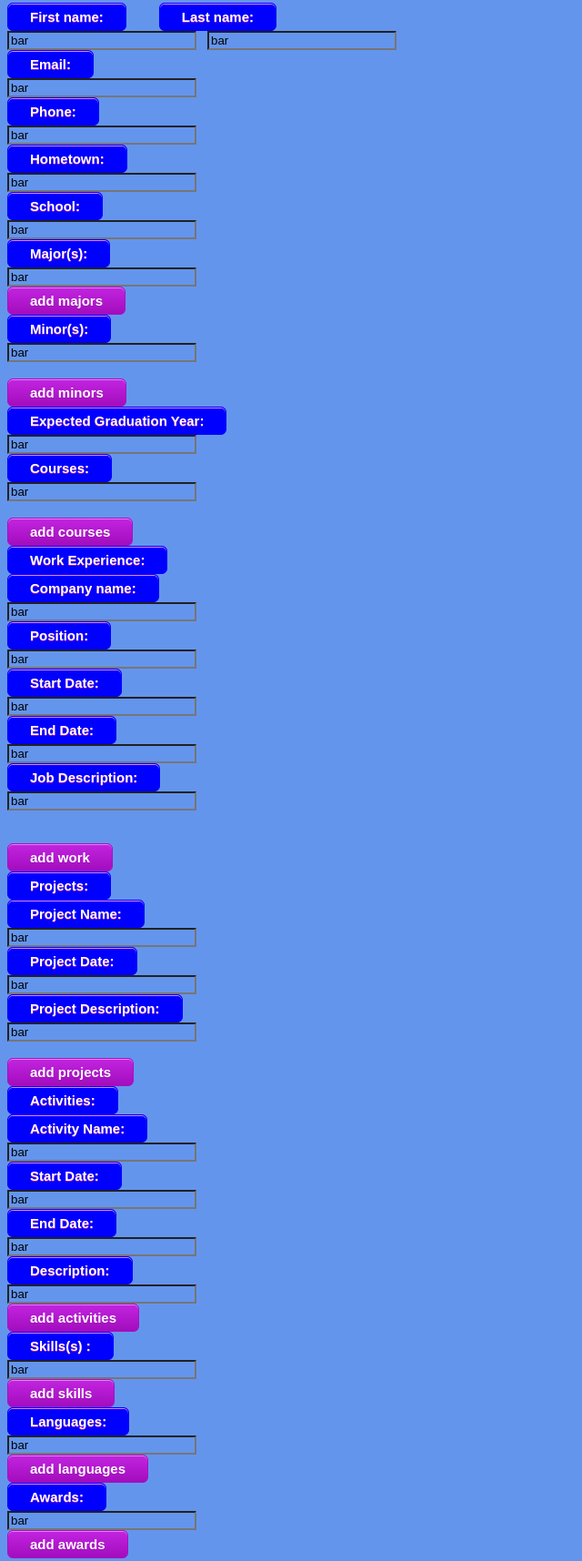
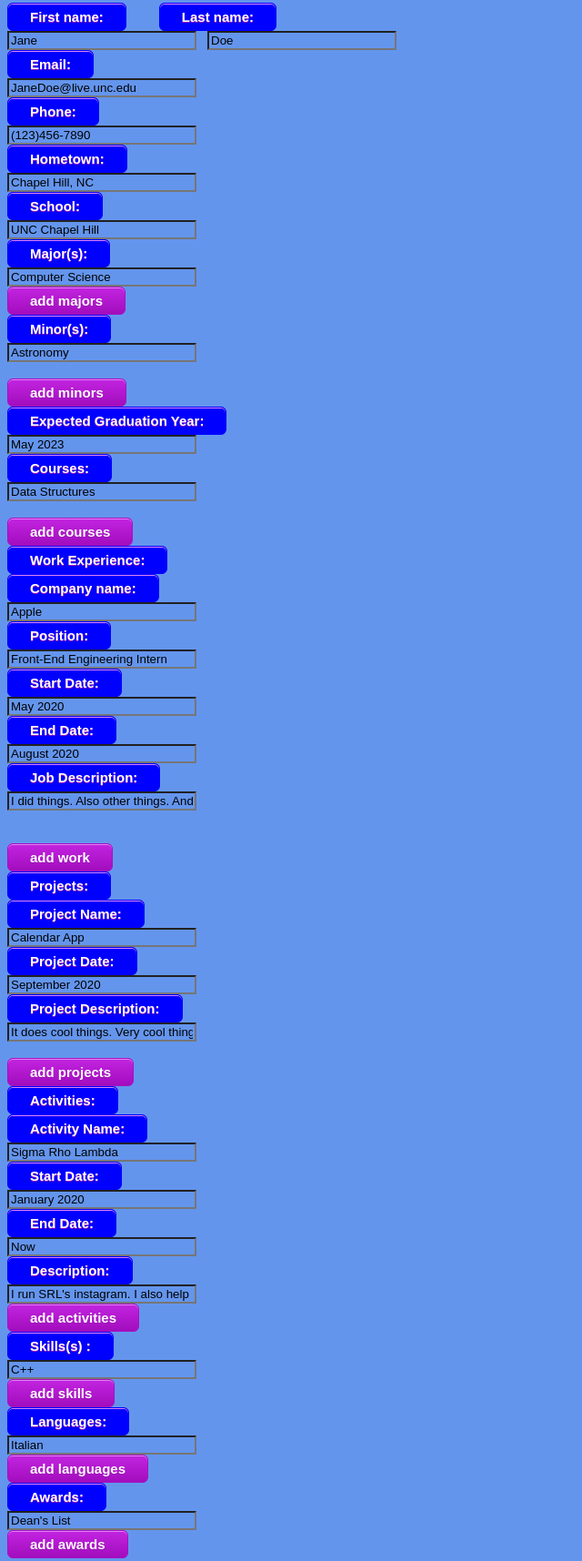
Before and after one commit to elk1181/rose-start, a website: page information.html in a window 1280 px wide. Shown: the part 154-1870 px from the top of the page at 91% size, without its empty margins (0-640 px from the left). Drawn offline with nearby package versions, Linux system fonts and the light colour scheme.

Commit message:
push time :)

```diff
--- a/information.html
+++ b/information.html
@@ -78,28 +78,28 @@ button:active {
   <form id="example-form" method="post">
 
     <label for="first_name">First name: </label> &nbsp;  &nbsp; &nbsp; &nbsp; <label for="last_name">Last name: </label> <br>
-    <input type="text" name="first_name" value="bar"/> &nbsp;  <input type="text" name="last_name" value="bar"/>
+    <input type="text" name="first_name" value="Jane"/> &nbsp;  <input type="text" name="last_name" value="Doe"/>
       <br>
 
       <label for="email">Email: </label><br>
-      <input type="text" name="email" value="bar"/>
+      <input type="text" name="email" value="JaneDoe@live.unc.edu"/>
       <br>
       <label for="phone">Phone:</label><br>
-      <input type="text" name="phone" value="bar"/>
+      <input type="text" name="phone" value="(123)456-7890"/>
       <br>
 
       <label for="town">Hometown:</label><br>
 
-      <input type="text" name="town" value="bar"/>
+      <input type="text" name="town" value="Chapel Hill, NC"/>
       <br>
       <label for="school">School:</label><br>
-      <input type="text" name="school" value="bar"/>
+      <input type="text" name="school" value="UNC Chapel Hill"/>
       <br>
       <label for="major">Major(s): </label><br>
 
 
  <div id="major">
-      <input  type="text" name="major" value="bar"/>
+      <input  type="text" name="major" value="Computer Science"/>
       <br>
     </div>
       <div id="majorsE">
@@ -109,7 +109,7 @@ button:active {
 
       <label for="minor">Minor(s): </label><br>
 <div id="minors">
-      <input  type="text" name="minor" value="bar"/>
+      <input  type="text" name="minor" value="Astronomy"/>
       <br>
     </div>
       <div id="minorsE">
@@ -121,12 +121,12 @@ button:active {
       <br>
 
       <label for="graduation_year">Expected Graduation Year: </label><br>
-      <input type="text" name="graduation_year" value="bar"/> <br>
+      <input type="text" name="graduation_year" value="May 2023"/> <br>
 
 
       <label for="courses">Courses: </label><br>
       <div id="courses">
-      <input type="text" name="courses"  value="bar"/>
+      <input type="text" name="courses"  value="Data Structures"/>
        <br>
 
     </div>
@@ -140,20 +140,20 @@ button:active {
 
 <div id="work_experiences" name="work_experience">
   <label for="work_experiences['company_name']">Company name: </label><br>
-      <input type="text" name="work_experience['company_name']" value="bar"/>
+      <input type="text" name="work_experience['company_name']" value="Apple"/>
       <br>
       <label for="work_experience['position']">Position: </label><br>
-      <input type="text" name="work_experience['position']" value="bar"/>
+      <input type="text" name="work_experience['position']" value="Front-End Engineering Intern"/>
       <br>
 
       <label for="work_experience['start_date']">Start Date: </label><br>
-      <input type="text" name="work_experience['start_date']" value="bar"/>
+      <input type="text" name="work_experience['start_date']" value="May 2020"/>
 <br>
 <label for="work_experience['end_date']">End Date: </label><br>
-      <input type="text" name="work_experience['end_date']" value="bar"/>
+      <input type="text" name="work_experience['end_date']" value="August 2020"/>
       <br>
       <label for="work_experience['job_description']">Job Description: </label><br>
-      <input type="text" name="work_experience['job_description']" value="bar"/>
+      <input type="text" name="work_experience['job_description']" value="I did things. Also other things. And some other very very cool secret thingsl"/>
 
 </div>
 <br>
@@ -167,13 +167,13 @@ button:active {
 <label for="projects">Projects: </label><br>
      <div id="projects">
       <label for="projects['project_name']"> Project Name: </label><br>
-<input type="text" name="projects['project_name']" value="bar"/>
+<input type="text" name="projects['project_name']" value="Calendar App"/>
 <br>
 <label for="projects['date']">Project Date: </label><br>
-<input type="text" name="projects['date']" value="bar"/>
+<input type="text" name="projects['date']" value="September 2020"/>
 <br>
 <label for="projects['description']">Project Description: </label><br>
-<input type="text" name="projects['description']" value="bar"/>
+<input type="text" name="projects['description']" value="It does cool things. Very cool things. Like keep track of things."/>
 <br>
 
 
@@ -186,16 +186,16 @@ button:active {
 <label for="activities">Activities: </label><br>
 <div id="activities">
   <label for="activities['activity_name']">Activity Name: </label><br>
-      <input type="text" name="activities['activity_name']" value="bar"/>
+      <input type="text" name="activities['activity_name']" value="Sigma Rho Lambda"/>
       <br>
       <label for="activities['start_date">Start Date: </label><br>
-      <input type="text" name="activities['start_date']" value="bar"/>
+      <input type="text" name="activities['start_date']" value="January 2020"/>
       <br>
       <label for="activities['end_date']">End Date: </label><br>
-      <input type="text" name="activities['end_date']" value="bar"/>
+      <input type="text" name="activities['end_date']" value="Now"/>
       <br>
       <label for="activities['description']">Description: </label><br>
-      <input type="text" name="activities['description']" value="bar"/>
+      <input type="text" name="activities['description']" value="I run SRL's instagram. I also help make Challah. For Challah for Hunger."/>
       <br>
     </div>
     <div id="total_activities">
@@ -206,7 +206,7 @@ button:active {
     <br>
     <label for="skills">Skills(s) :</label><br>
     <div id="skills">
-      <input type="text" name="skills" value="bar"/>
+      <input type="text" name="skills" value="C++"/>
       <br>
     </div>
       <div id="skillsE">
@@ -217,7 +217,7 @@ button:active {
 <br>
 <label for="languages">Languages: </label><br>
 <div id="languages">
-      <input type="text" name="languages" value="bar"/>
+      <input type="text" name="languages" value="Italian"/>
       <br>
     </div>
       <div id="languagesE">
@@ -227,7 +227,7 @@ button:active {
 <br>
 <label for="awards">Awards: </label><br>
 <div id="awards">
-      <input type="text" name="awards" value="bar"/>
+      <input type="text" name="awards" value="Dean's List"/>
       <br>
     </div>
      <div id="awardsE">
```
Also changed, not shown: Doe.html (added, +1 -0 lines), render.js (+43 -28 lines).
